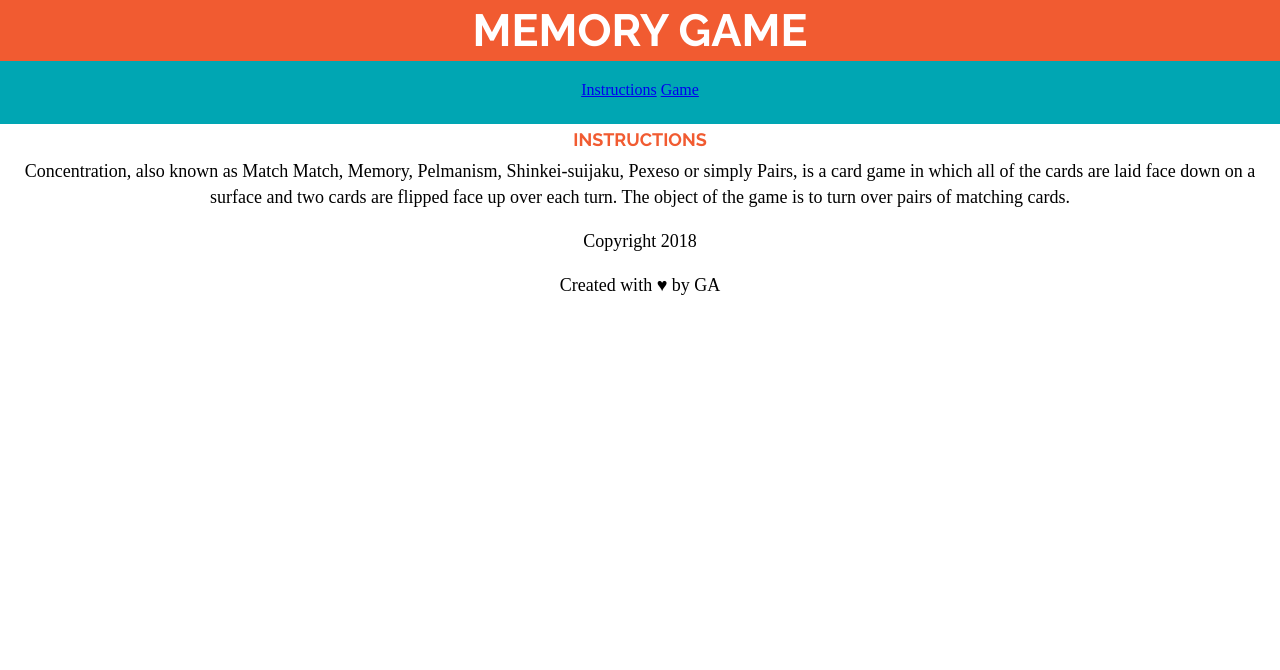
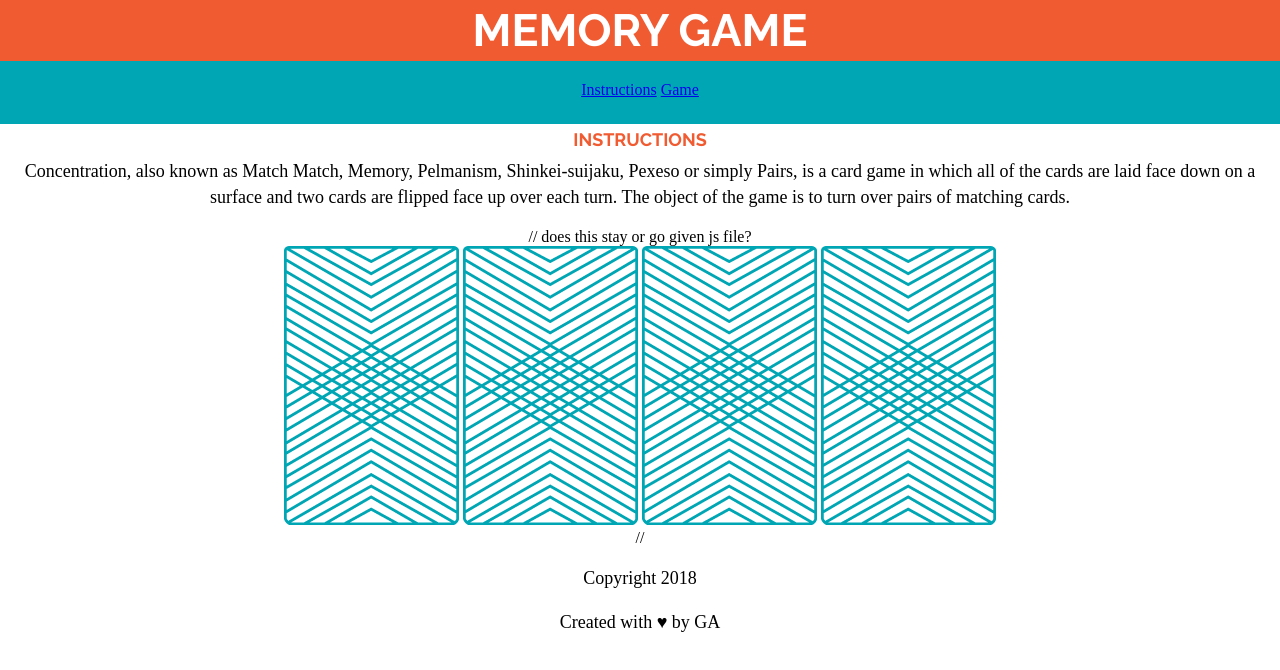
Before and after one commit to emccarren65/MemoryGame, a plain HTML site: page index.html in a window 1280 px wide. Drawn offline with Linux system fonts and the light colour scheme; a web font is replaced by a local one.

Commit message:
Add files via upload

```diff
--- a/index.html
+++ b/index.html
@@ -23,9 +23,19 @@
 	  <p>Concentration, also known as Match Match, Memory, Pelmanism, Shinkei-suijaku, Pexeso or simply Pairs, is a card game in which all of the cards are laid face down on a surface and two cards are flipped face up over each turn. The object of the game is to turn over pairs of matching cards.
 	  </p>
 
-	</main>
+// does this stay or go given js file?
+	  <div id="game">
+				<img src="images/back.png" alt="Queen of Diamonds">
+				<img src="images/back.png" alt="Queen of Hearts">
+				<img src="images/back.png" alt="King of Diamonds">
+				<img src="images/back.png" alt="King of Hearts">
+			</div>
+
 
 <div id:"game-board" class="board clearfix"></div>
+//
+
+</main>
 
 	<footer class="clearfix">
     <p class="copyright">Copyright 2018
```
